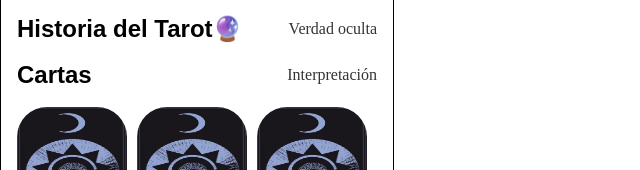
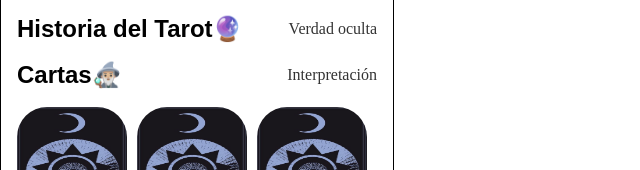
Before and after one commit to EmanuelRS0/AplicacionMovil, a website built with Parcel: page dev/index.html in a window 1280 px wide. Shown: the part 2390-2560 px from the top of the page, 0-640 px from the left. Built offline with nearby package versions, Linux system fonts and the light colour scheme.

Commit message:
icono seccion 4
creacion de icono

```diff
--- a/dev/index.html
+++ b/dev/index.html
@@ -132,7 +132,7 @@
         </div>
         <br>
         <div class="Lecturas-de-Tarot">
-            <h2>Cartas</h2>
+            <h2>Cartas🧙🏼‍♂️</h2>
             <div class="texto-con-tooltip">
                 <span class="texto">Interpretación</span>
                 <div class="tooltip">
```
